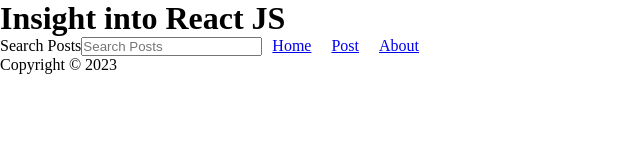
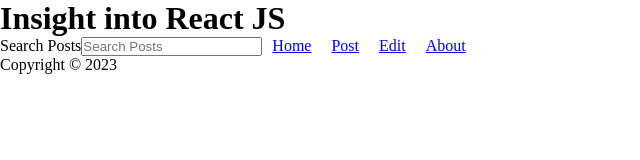
Before and after one commit to Jory-Roberts/phase-2-project-blog-site, a React (Create React App) app: page / in a window 1280 px wide. Shown: the top 160 px of the page, without its empty margins (0-640 px from the left). Built offline with nearby package versions, Linux system fonts and the light colour scheme; no server answers.

Commit message:
adds Edit to Nav removes Link fromPost

```diff
--- a/src/components/Nav.jsx
+++ b/src/components/Nav.jsx
@@ -24,6 +24,9 @@ const Nav = ({ search, setSearch }) => {
           <Link to='/post'>Post</Link>
         </li>
         <li>
+          <Link to='/post/:id'>Edit</Link>
+        </li>
+        <li>
           <Link to='/about'>About</Link>
         </li>
       </ul>
--- a/src/components/Post.jsx
+++ b/src/components/Post.jsx
@@ -1,12 +1,9 @@
-import { Link } from 'react-router-dom';
 const Post = ({ post }) => {
   const { title, datetime, body } = post;
 
   return (
     <article className='post'>
-      <Link to={`/post/{id}`}>
-        <h2>{title}</h2>
-      </Link>
+      <h2>{title}</h2>
       <p className='postdate'>{datetime}</p>
       <p className='postbody'>{body}</p>
     </article>
```
